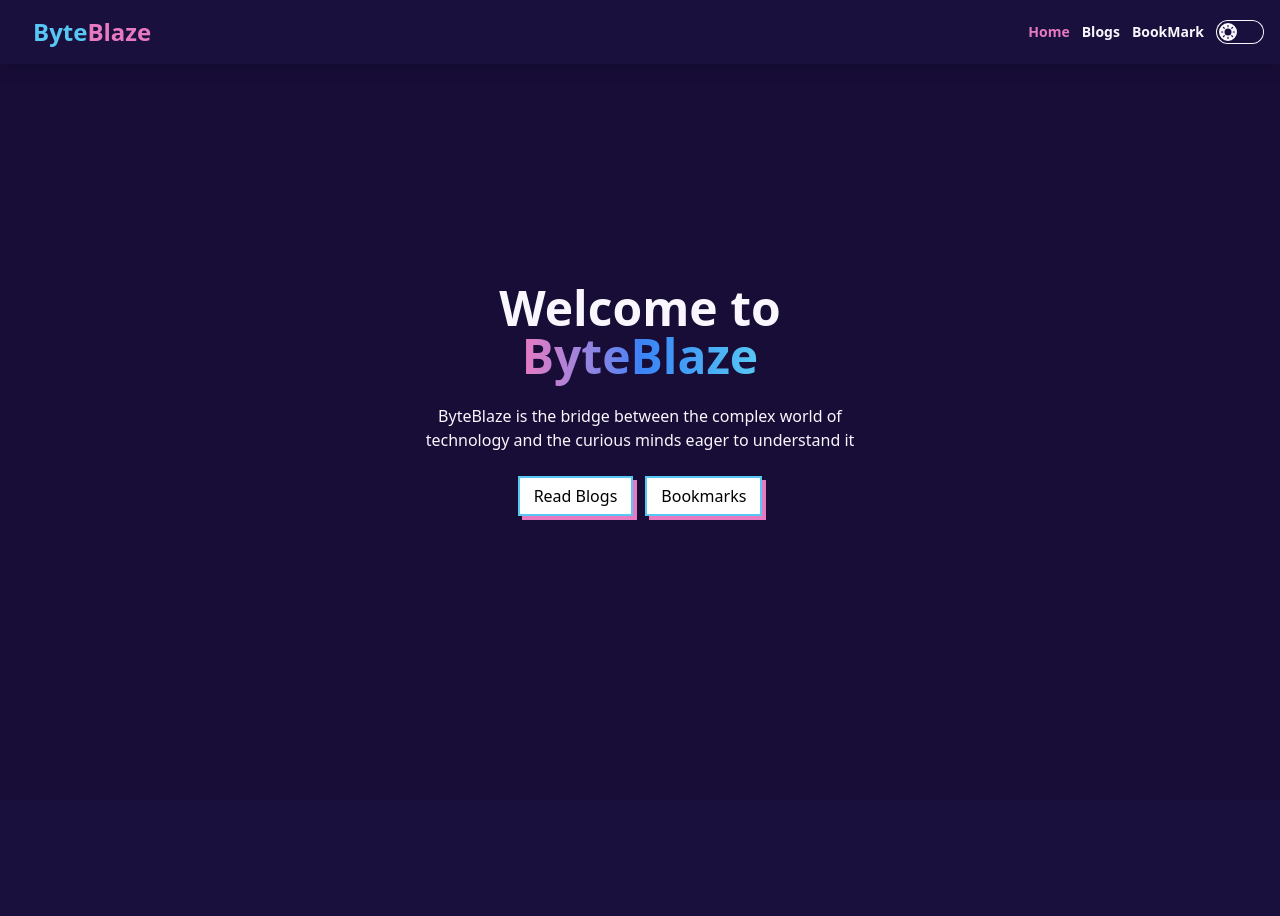
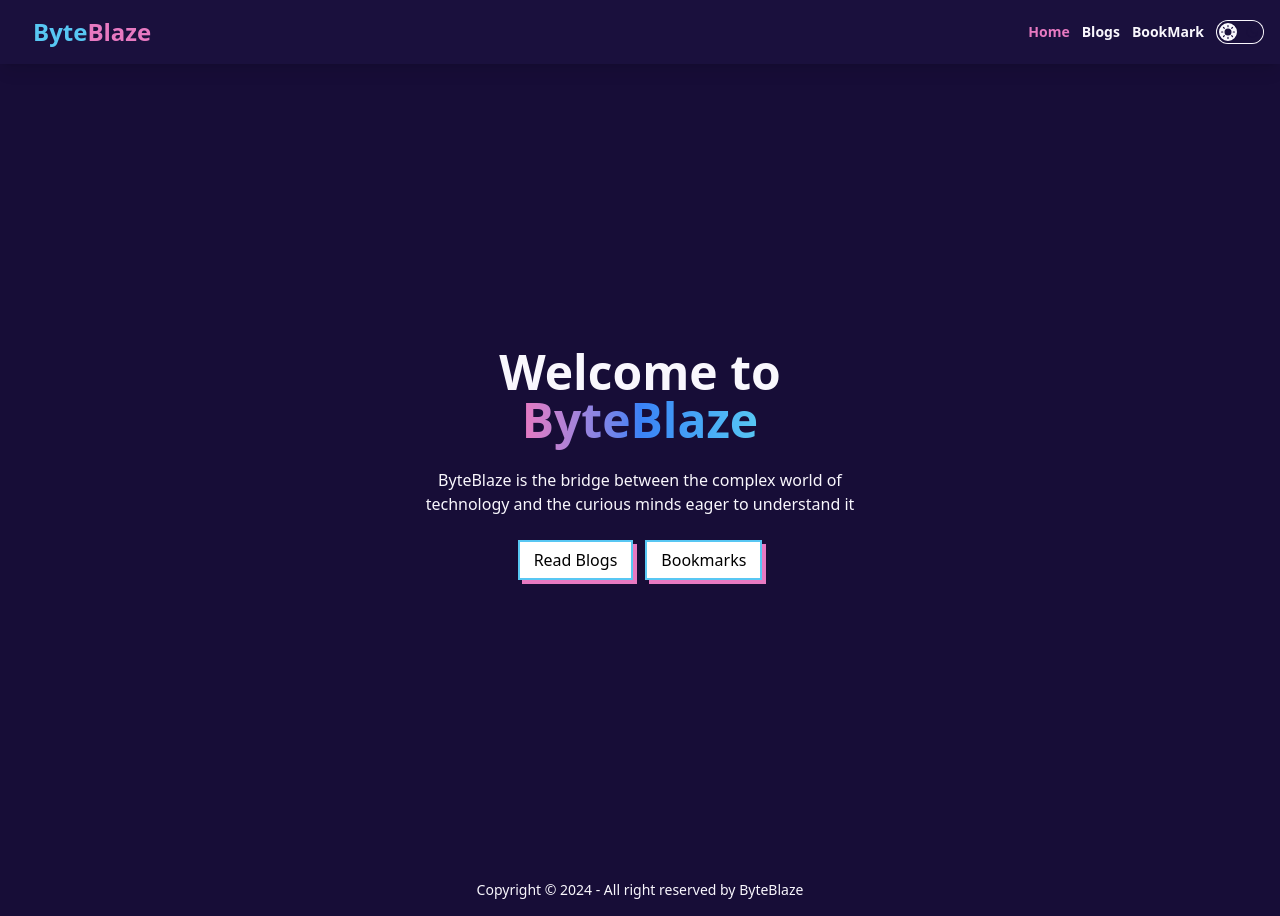
Before and after one commit to Idba1/byteblaze, a React (Vite) app: page / in a window 1280 px wide. Before the commit the page ends 800 px from the top, so only its background shows below. Built offline with nearby package versions, Linux system fonts and the light colour scheme.

Commit message:
add footer

```diff
--- /dev/null
+++ b/src/Components/Footer.jsx
@@ -0,0 +1,14 @@
+
+const Footer = () => {
+    return (
+        <div>
+            <footer className='footer footer-center p-4 bg-base-200 shadow-lg text-base-content'>
+                <aside>
+                    <p>Copyright © 2024 - All right reserved by ByteBlaze</p>
+                </aside>
+            </footer>
+        </div>
+    );
+};
+
+export default Footer;
--- a/src/Layouts/MainLayout.jsx
+++ b/src/Layouts/MainLayout.jsx
@@ -1,14 +1,15 @@
 import { Outlet } from "react-router-dom";
 import Navbar from "../Components/Navbar";
+import Footer from "../Components/Footer";
 
 const MainLayout = () => {
     return (
         <div>
-            <div>
+            <div className="h-16">
                 <Navbar></Navbar>
             </div>
             <Outlet></Outlet>
-
+            <Footer></Footer>
         </div>
     );
 };
--- a/src/Pages/Blogs.jsx
+++ b/src/Pages/Blogs.jsx
@@ -1,12 +1,7 @@
-import Navbar from "../Components/Navbar";
-
-
 const Blogs = () => {
     return (
         <div>
-            <div className="h-16">
-                <Navbar></Navbar>
-            </div>
+
             <h1>This is a Blog page</h1>
         </div>
     );
--- a/src/Pages/Bookmark.jsx
+++ b/src/Pages/Bookmark.jsx
@@ -1,11 +1,6 @@
-import Navbar from "../Components/Navbar";
-
 const Bookmark = () => {
     return (
         <div>
-             <div className="h-16">
-                <Navbar></Navbar>
-            </div>
             <h1>This is a BookMark page</h1>
         </div>
     );
```
